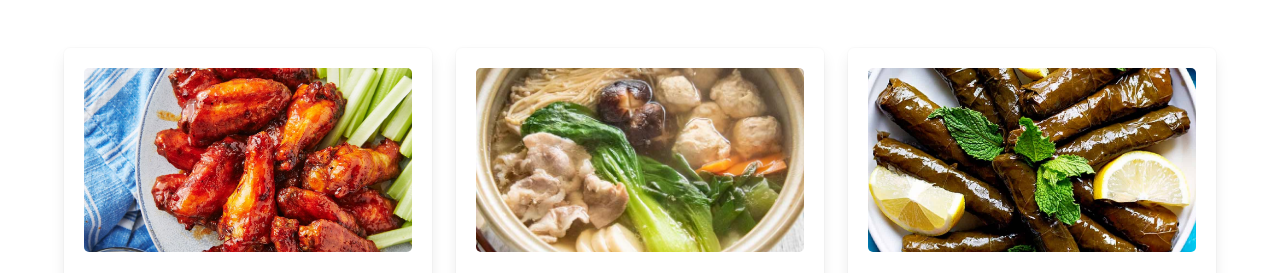
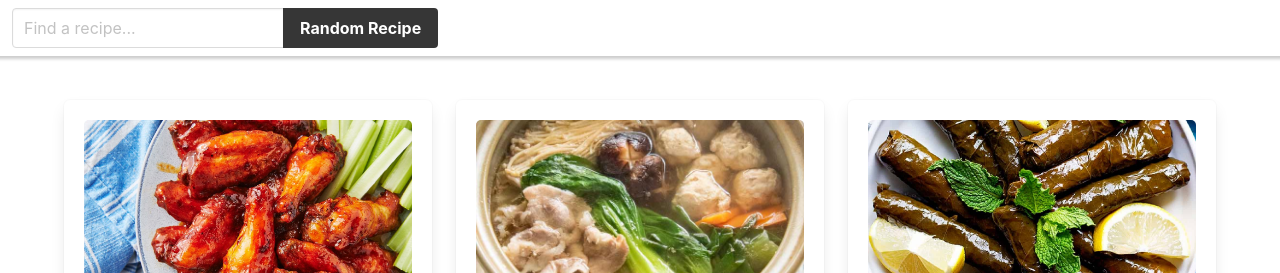
Before and after one commit to deloachcd/chanko, a plain HTML site: page site/index.html in a window 1280 px wide. Shown: the top 273 px of the page. Drawn offline with Linux system fonts and the light colour scheme.

Commit message:
navbar with search and random button (static)

```diff
--- a/site/css/custom.css
+++ b/site/css/custom.css
@@ -9,3 +9,7 @@
 .is-fitted {
     object-fit: cover;
 }
+
+.has-border-shadow {
+    box-shadow: 0 0 3px 3px rgba(0, 0, 0, 0.2);
+}
--- a/site/index.html
+++ b/site/index.html
@@ -7,10 +7,25 @@
     <link rel="stylesheet" href="css/bulma.min.css">
     <link rel="stylesheet" href="css/custom.css">
   </head>
-  <body>
+  <body class="has-navbar-fixed-top">
+    <nav class="navbar is-transparent is-fixed-top has-border-shadow">
+      <div class="navbar-item">
+        <div class="field has-addons">
+          <div class="control">
+            <input class="input" type="text" placeholder="Find a recipe...">
+          </div>
+          <div class="control">
+            <a class="button is-dark">
+              <b>Random Recipe</b>
+            </a>
+          </div>
+        </div>
+      </div>
+    </nav>
     <section class="section">
       <div class="container">
         <div class="columns">
+          <!-- LAYOUT: 4x3 -->
           <div class="column is-one-third">
             <div class="box">
               <figure class="image is-16by9">
```
